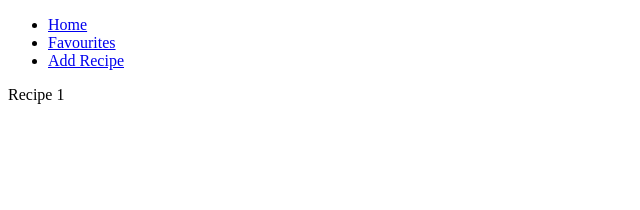
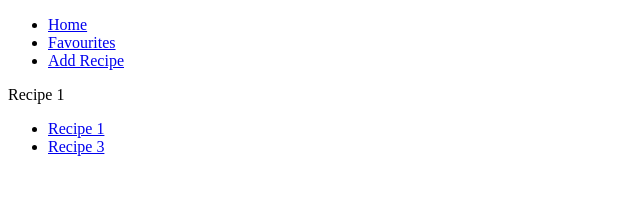
Before and after one commit to Slimboyfat-1979/recipe-book, a Vue app: page /recipe/1 in a window 1280 px wide. Shown: the top 210 px of the page, without its empty margins (0-640 px from the left). Built offline with nearby package versions, Linux system fonts and the light colour scheme; the HTML template or start-up script is replaced by a standard one.

Commit message:
Added redired

```diff
--- a/src/router/index.ts
+++ b/src/router/index.ts
@@ -11,7 +11,11 @@ const router = createRouter({
     {
         path: "/",
         component: HomeView,
-        name: 'home'
+        name: 'home',
+    },
+    {
+        path: '/home',
+        redirect: '/'
     },
     {
         path: '/favourites',
@@ -26,7 +30,8 @@ const router = createRouter({
     {
         path: "/recipe/:id",
         name: 'recipe',
-        component: RecipeView
+        component: RecipeView,
+        alias: '/meal/:id'
     },
     {
         path: '/:pathMatch(.*)',
--- a/src/views/RecipeView.vue
+++ b/src/views/RecipeView.vue
@@ -2,11 +2,25 @@
     <div>
       Recipe {{ $route.params.id }}
     </div>
+     <nav>
+        <ul>
+            <li>
+                <RouterLink :to="{name: 'recipe', params: {id: 1} }">Recipe 1</RouterLink>
+            </li>
+            <li>
+                <RouterLink :to="{name: 'recipe', params: {id: 3} }">Recipe 3</RouterLink>
+            </li>
+        </ul>
+     </nav>
 </template>
 
 <script setup lang="ts">
+import { onMounted, watch } from 'vue';
 import { useRoute } from 'vue-router';
 
 const route = useRoute()
-console.log(route.params.id)
+console.log(route.params.id);
+
+onMounted(() => console.log(`Fetching data onMounted`));
+watch(() => route.params.id, () => console.log(`Fetching inside watch`), {immediate: true})
 </script>
```
